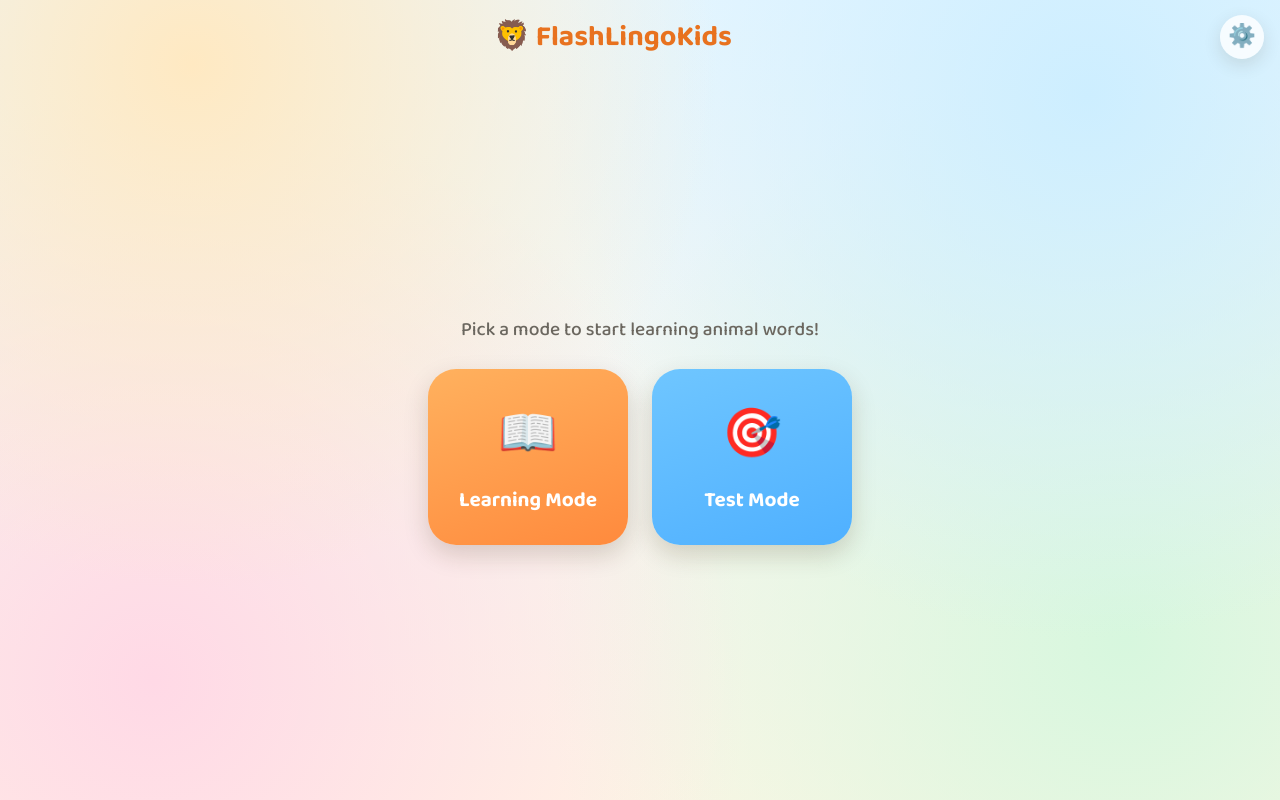
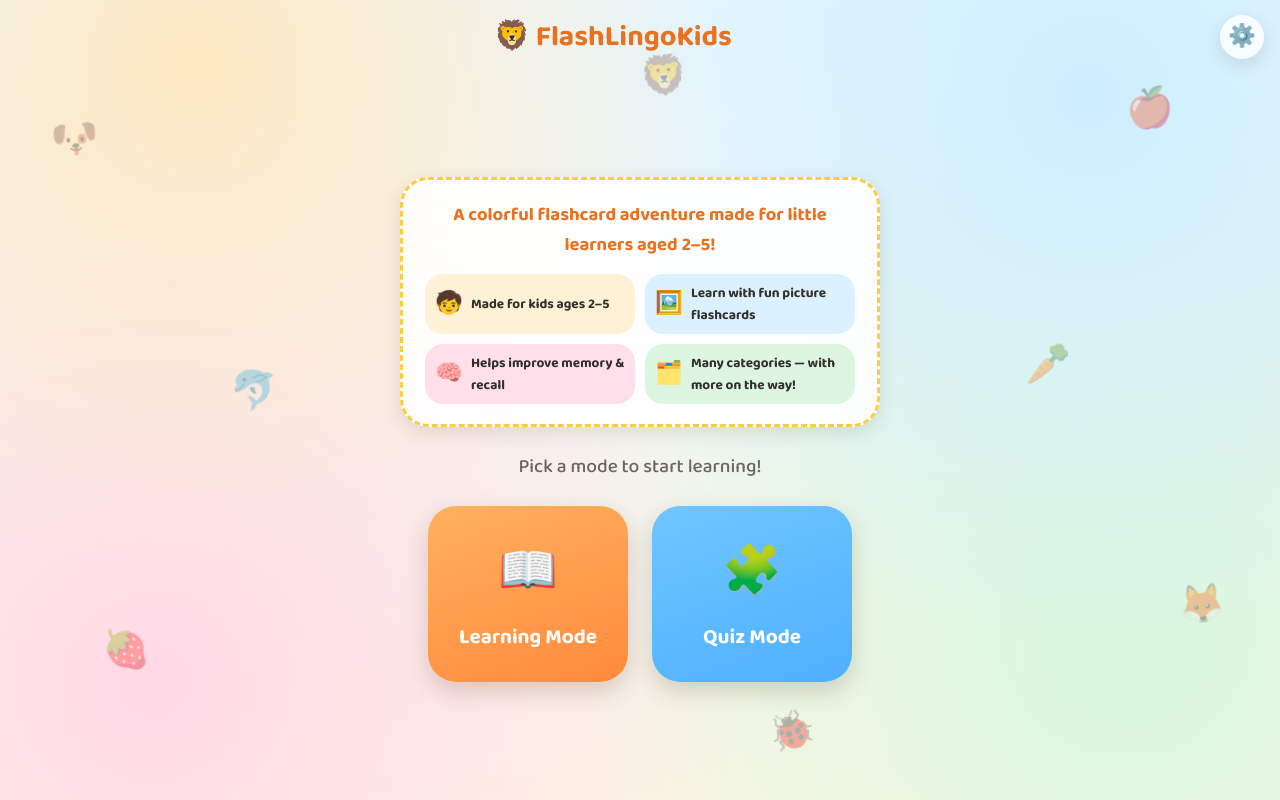
Before and after one commit to mgbk87/flashlingokids, a website: page index.html in a window 1280 px wide. Drawn offline with Linux system fonts and the light colour scheme.

Commit message:
Add files via upload

```diff
--- a/index.html
+++ b/index.html
@@ -3,8 +3,8 @@
 <head>
 <meta charset="UTF-8">
 <meta name="viewport" content="width=device-width, initial-scale=1.0, maximum-scale=1.0, user-scalable=no">
-<title>FlashLingoKids - Learn Animal Words</title>
-<meta name="description" content="A fun flashcard app for kids to learn animal vocabulary through pictures, words, and quizzes.">
+<title>FlashLingoKids - Flashcards for Kids Ages 2-5</title>
+<meta name="description" content="A colorful flashcard app for kids ages 2-5 that builds vocabulary and memory through pictures, words, and quizzes across many fun categories.">
 
 <link rel="preconnect" href="https://fonts.googleapis.com">
 <link rel="preconnect" href="https://fonts.gstatic.com" crossorigin>
@@ -22,6 +22,17 @@
 
   <!-- HOME SCREEN -->
   <section class="screen active" id="screen-home" aria-label="Home">
+    <div class="home-decor" aria-hidden="true">
+      <span class="decor-item" style="--x:4%; --y:14%; --delay:0s;">🐶</span>
+      <span class="decor-item" style="--x:88%; --y:10%; --delay:0.6s;">🍎</span>
+      <span class="decor-item" style="--x:8%; --y:78%; --delay:1.2s;">🍓</span>
+      <span class="decor-item" style="--x:92%; --y:72%; --delay:0.3s;">🦊</span>
+      <span class="decor-item" style="--x:50%; --y:6%; --delay:0.9s;">🦁</span>
+      <span class="decor-item" style="--x:18%; --y:46%; --delay:1.5s;">🐬</span>
+      <span class="decor-item" style="--x:80%; --y:42%; --delay:0.2s;">🥕</span>
+      <span class="decor-item" style="--x:60%; --y:88%; --delay:1s;">🐞</span>
+    </div>
+
     <header class="app-header">
       <h1 class="app-title"><span aria-hidden="true">🦁</span> FlashLingoKids</h1>
       <button class="icon-btn" id="btn-settings" aria-label="Open parent settings">⚙️</button>
@@ -38,15 +49,25 @@
     </div>
 
     <main class="home-main">
-      <p class="home-tagline">Pick a mode to start learning animal words!</p>
+      <section class="home-intro" aria-label="About FlashLingoKids">
+        <p class="home-intro-lead">A colorful flashcard adventure made for little learners aged <strong>2&ndash;5</strong>!</p>
+        <ul class="home-features">
+          <li class="home-feature"><span class="home-feature-icon" aria-hidden="true">🧒</span><span>Made for kids ages 2&ndash;5</span></li>
+          <li class="home-feature"><span class="home-feature-icon" aria-hidden="true">🖼️</span><span>Learn with fun picture flashcards</span></li>
+          <li class="home-feature"><span class="home-feature-icon" aria-hidden="true">🧠</span><span>Helps improve memory &amp; recall</span></li>
+          <li class="home-feature"><span class="home-feature-icon" aria-hidden="true">🗂️</span><span>Many categories &mdash; with more on the way!</span></li>
+        </ul>
+      </section>
+
+      <p class="home-tagline">Pick a mode to start learning!</p>
       <div class="mode-buttons">
         <button class="mode-btn mode-btn--learn" data-mode="learning">
           <span class="mode-btn-icon" aria-hidden="true">📖</span>
           <span class="mode-btn-label">Learning Mode</span>
         </button>
         <button class="mode-btn mode-btn--test" data-mode="test">
-          <span class="mode-btn-icon" aria-hidden="true">🎯</span>
-          <span class="mode-btn-label">Test Mode</span>
+          <span class="mode-btn-icon" aria-hidden="true">🧩</span>
+          <span class="mode-btn-label">Quiz Mode</span>
         </button>
       </div>
     </main>
@@ -55,17 +76,17 @@
   <!-- CATEGORY SELECT SCREEN -->
   <section class="screen" id="screen-categories" aria-label="Choose a category">
     <header class="app-header">
-      <button class="icon-btn" id="btn-back-to-home" aria-label="Back to home">⬅️</button>
+      <button class="icon-btn icon-btn--back" id="btn-back-to-home" aria-label="Back to home">⬅️</button>
       <h1 class="app-title" id="categories-title">Choose a Category</h1>
       <span class="icon-btn-spacer" aria-hidden="true"></span>
     </header>
-    <main class="categories-main" id="categories-grid" role="list"></main>
+    <main class="categories-main" id="categories-grid"></main>
   </section>
 
   <!-- LEARNING PLAY SCREEN -->
   <section class="screen" id="screen-learning" aria-label="Learning mode">
     <header class="app-header">
-      <button class="icon-btn" id="btn-learning-back" aria-label="Back to categories">⬅️</button>
+      <button class="icon-btn icon-btn--back" id="btn-learning-back" aria-label="Back to categories">⬅️</button>
       <span class="progress-pill" id="learning-progress-pill">1 / 10</span>
       <span class="icon-btn-spacer" aria-hidden="true"></span>
     </header>
@@ -84,9 +105,9 @@
   </section>
 
   <!-- TEST PLAY SCREEN -->
-  <section class="screen" id="screen-test" aria-label="Test mode">
+  <section class="screen" id="screen-test" aria-label="Quiz mode">
     <header class="app-header">
-      <button class="icon-btn" id="btn-test-back" aria-label="Quit quiz">⬅️</button>
+      <button class="icon-btn icon-btn--back" id="btn-test-back" aria-label="Quit quiz">⬅️</button>
       <span class="progress-pill" id="test-progress-pill">Question 1 / 10</span>
       <span class="score-pill" id="test-score-pill">⭐ 0</span>
     </header>
```
Also changed, not shown: ads.txt (added, +9 -0 lines), README.md, 1 other file.
